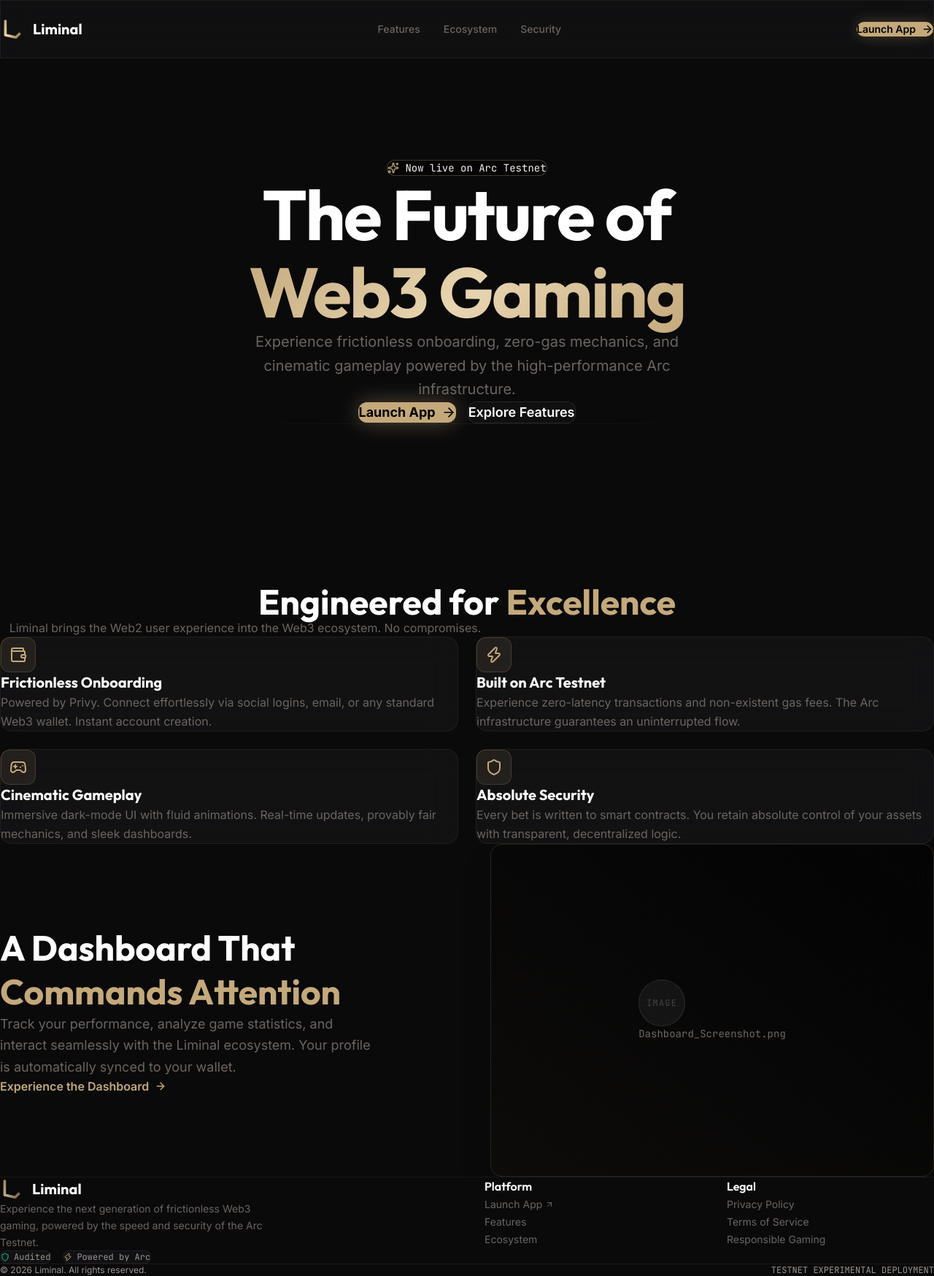
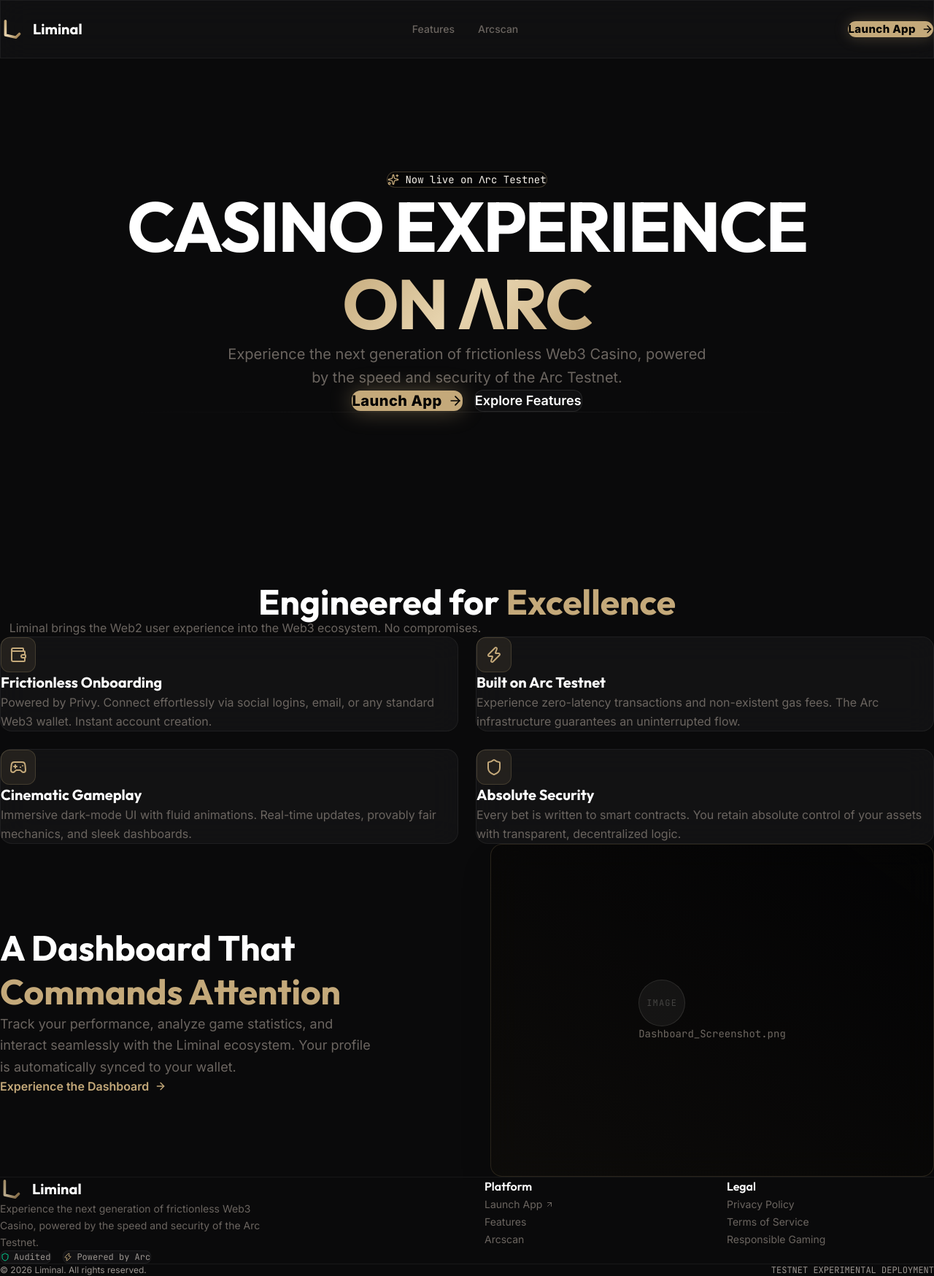
Before and after one commit to Generis2001/liminal-landing, a Next.js app: page / in a window 1280 px wide. Shown: the whole page at 73% size. Built offline with nearby package versions, Linux system fonts and the light colour scheme.

Commit message:
update: UI text tweaks and arcscan links

```diff
--- a/src/components/layout/Footer.tsx
+++ b/src/components/layout/Footer.tsx
@@ -14,7 +14,7 @@
               <span className="font-display font-bold text-xl text-white">Liminal</span>
             </Link>
             <p className="text-[var(--text-muted)] text-sm max-w-sm leading-relaxed mb-6">
-              Experience the next generation of frictionless Web3 gaming, powered by the speed and security of the Arc Testnet.
+              Experience the next generation of frictionless Web3 Casino, powered by the speed and security of the Arc Testnet.
             </p>
             <div className="flex gap-4">
               <span className="flex items-center gap-1.5 text-xs text-[var(--text-secondary)] font-mono border border-[var(--border-color)] rounded-lg px-2 py-1 bg-[var(--bg-secondary)]">
@@ -40,9 +40,9 @@
                 </Link>
               </li>
               <li>
-                <Link href="#ecosystem" className="text-sm text-[var(--text-muted)] hover:text-white transition-colors">
-                  Ecosystem
-                </Link>
+                <a href="https://testnet.arcscan.app/" target="_blank" rel="noopener noreferrer" className="text-sm text-[var(--text-muted)] hover:text-white transition-colors">
+                  Arcscan
+                </a>
               </li>
             </ul>
           </div>
--- a/src/components/layout/Navbar.tsx
+++ b/src/components/layout/Navbar.tsx
@@ -23,12 +23,9 @@
           <Link href="#features" className="text-sm font-medium text-[var(--text-muted)] hover:text-white transition-colors">
             Features
           </Link>
-          <Link href="#ecosystem" className="text-sm font-medium text-[var(--text-muted)] hover:text-white transition-colors">
-            Ecosystem
-          </Link>
-          <Link href="#security" className="text-sm font-medium text-[var(--text-muted)] hover:text-white transition-colors">
-            Security
-          </Link>
+          <a href="https://testnet.arcscan.app/" target="_blank" rel="noopener noreferrer" className="text-sm font-medium text-[var(--text-muted)] hover:text-white transition-colors">
+            Arcscan
+          </a>
         </div>
 
         {/* CTA */}
@@ -37,7 +34,7 @@
             href="https://liminalcasino.vercel.app/home"
             target="_blank"
             rel="noopener noreferrer"
-            className="flex items-center gap-2 px-5 py-2.5 rounded-xl bg-accent-gold text-black font-semibold text-sm hover:bg-accent-glow hover:scale-105 active:scale-95 transition-all shadow-[0_0_20px_rgba(196,169,122,0.3)]"
+            className="flex items-center gap-2 px-6 py-2.5 rounded-xl bg-accent-gold text-black font-extrabold text-[15px] hover:bg-accent-glow hover:scale-105 active:scale-95 transition-all shadow-[0_0_20px_rgba(196,169,122,0.3)] tracking-wide"
           >
             Launch App
             <ArrowRight className="w-4 h-4" />
--- a/src/components/sections/Hero.tsx
+++ b/src/components/sections/Hero.tsx
@@ -21,18 +21,18 @@
           {/* Badge */}
           <div className="inline-flex items-center gap-2 px-4 py-1.5 rounded-full glass border border-accent-gold/30 mb-8 bg-black/40">
             <Sparkles className="w-4 h-4 text-accent-gold" />
-            <span className="text-sm font-mono text-[var(--text-primary)]">Now live on Arc Testnet</span>
+            <span className="text-sm font-mono text-[var(--text-primary)]">Now live on Ʌrc Testnet</span>
           </div>
 
           {/* Heading */}
           <h1 className="text-5xl md:text-7xl lg:text-8xl font-display font-bold text-white mb-6 tracking-tight leading-[1.1]">
-            The Future of <br className="hidden md:block" />
-            <span className="text-gradient">Web3 Gaming</span>
+            CASINO EXPERIENCE <br className="hidden md:block" />
+            <span className="text-gradient">ON ɅRC</span>
           </h1>
 
           {/* Subtext */}
           <p className="text-lg md:text-xl text-[var(--text-muted)] max-w-2xl mx-auto mb-12 leading-relaxed">
-            Experience frictionless onboarding, zero-gas mechanics, and cinematic gameplay powered by the high-performance Arc infrastructure.
+            Experience the next generation of frictionless Web3 Casino, powered by the speed and security of the Arc Testnet.
           </p>
 
           {/* CTAs */}
@@ -41,7 +41,7 @@
               href="https://liminalcasino.vercel.app/home"
               target="_blank"
               rel="noopener noreferrer"
-              className="w-full sm:w-auto flex items-center justify-center gap-2 px-8 py-4 rounded-xl bg-accent-gold text-black font-bold text-lg hover:bg-accent-glow hover:scale-105 active:scale-95 transition-all shadow-[0_0_30px_rgba(196,169,122,0.4)] group"
+              className="w-full sm:w-auto flex items-center justify-center gap-2 px-8 py-4 rounded-xl bg-accent-gold text-black font-extrabold text-xl hover:bg-accent-glow hover:scale-105 active:scale-95 transition-all shadow-[0_0_30px_rgba(196,169,122,0.4)] group tracking-wide"
             >
               Launch App
               <ArrowRight className="w-5 h-5 group-hover:translate-x-1 transition-transform" />
```
